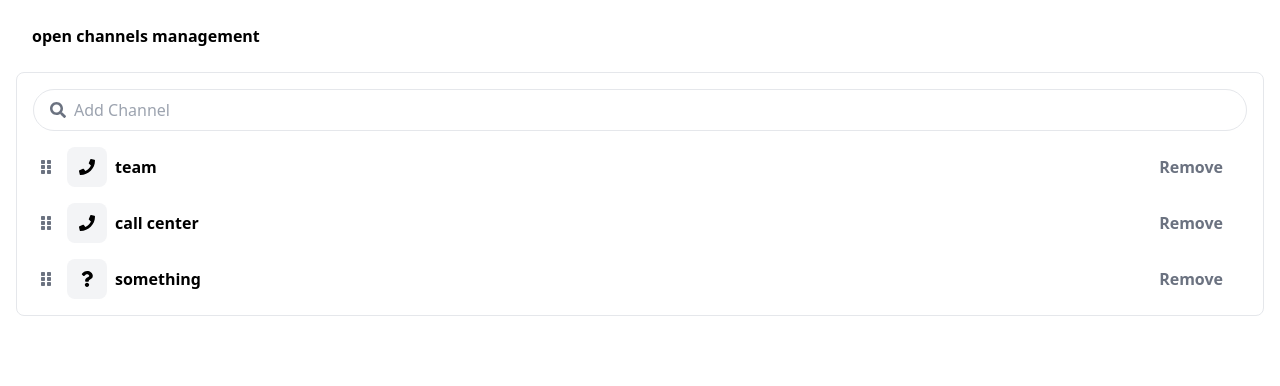
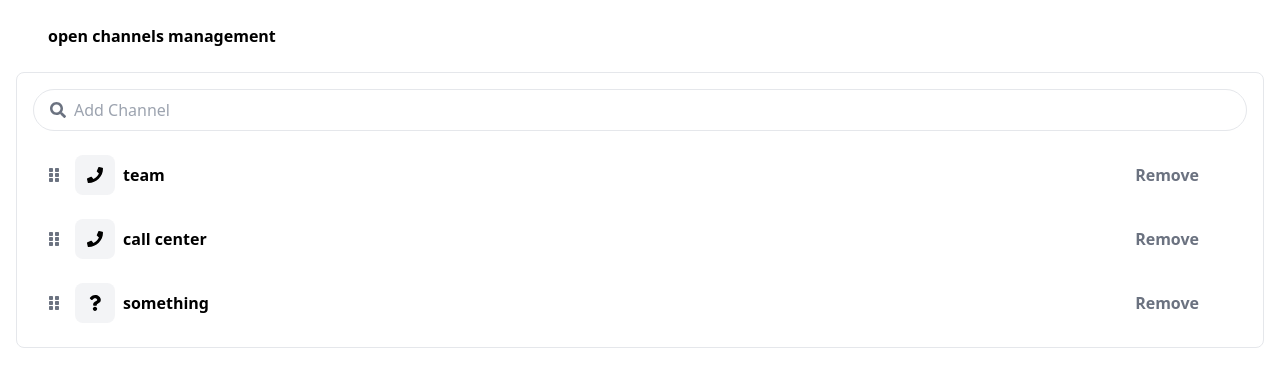
Before and after one commit to SoroushOwji/trengo-task, a Vue app: page / in a window 1280 px wide. Both pictures are taken after a click on the button "open channels management". Shown: the top 386 px of the page. Built offline with nearby package versions, Linux system fonts and the light colour scheme.

Commit message:
feat: list animations

```diff
--- a/src/components/ChannelItem.vue
+++ b/src/components/ChannelItem.vue
@@ -1,12 +1,19 @@
 <template>
   <div
-    class="item flex items-center hover:shadow px-4 rounded cursor-move"
-    draggable="true"
+    :class="{
+      'item flex items-center hover:shadow px-4 m-2 bg-white': true,
+      'cursor-move': draggable,
+      'z-10': dragging,
+      'bg-green-200': hovering
+    }"
+    :draggable="draggable"
+    @dragover="hovering = true"
+    @dragleave="onDragLeave"
     @dragstart="onDragStart"
-    @dragend="dragging=false"
-    @drop="$emit('drop', $event, index)"
+    @dragend="onDragEnd"
+    @drop="onDrop"
   >
-    <font-awesome-icon :icon="gripVertical" class="text-gray-500 font-light mr-2"/>
+    <font-awesome-icon v-if="draggable" :icon="gripVertical" class="text-gray-500 font-light mr-2"/>
     <div class="item__icon bg-gray-100 p-2 border-solid rounded-lg m-2">
       <font-awesome-icon :icon="icon" />
     </div>
@@ -37,6 +44,11 @@ export default {
     index: {
       type: Number,
       required: true
+    },
+    draggable: {
+      type: Boolean,
+      required: false,
+      default: false
     }
   },
   computed: {
@@ -44,14 +56,36 @@ export default {
       return faGripVertical
     }
   },
+  methods: {
+    onDragStart (event) {
+      this.dragging = true
+      this.$emit('dragstart', event, this.index)
+    },
+    onDragEnd () {
+      this.dragging = false
+    },
+    onDrop (event) {
+      this.dragging = false
+      this.hovering = false
+      this.$emit('drop', event, this.index)
+    },
+    onDragLeave () {
+      let ref
+
+      const stopThrottle = () => {
+        ref = setTimeout(() => {
+          this.hovering = false
+        }, 300)
+      }
+
+      clearTimeout(ref)
+      stopThrottle()
+    }
+  },
   data () {
     return {
-      dragging: false
-    }
-  },
-  methods: {
-    onDragStart (event) {
-      this.$emit('dragstart', event, this.index)
+      dragging: false,
+      hovering: false
     }
   }
 }
@@ -66,4 +100,5 @@ export default {
     text-align: center;
   }
 }
+
 </style>
--- a/src/components/ChannelManager.vue
+++ b/src/components/ChannelManager.vue
@@ -18,6 +18,7 @@
           @dragenter.prevent
           class="channel-manager"
         >
+          <transition-group name="list">
             <channel-item
               v-for="(item, index) in list"
               :key="item.id"
@@ -27,10 +28,12 @@
               @remove="removeChannel"
               @drop="dragOver"
               @dragstart="dragStart"
+              :draggable="true"
             />
+          </transition-group>
         </div>
         <div v-if="changed" class="flex items-center justify-end p-2">
-          <button class="btn mr-2" @click="showChannelManagement = false">Cancel</button>
+          <button class="btn mr-2" @click="list = [...originalList]">Cancel</button>
           <!--fixme this is not right man!-->
           <button class="btn btn-primary mr-2" @click="applyChannels">Apply</button>
         </div>
@@ -104,7 +107,6 @@ export default {
     },
     applyChannels () {
       this.originalList = [...this.list]
-      this.showChannelManagement = false
     },
     dragOver (event, index) {
       const itemIndex = +event.dataTransfer.getData('index')
@@ -140,5 +142,23 @@ export default {
 .channel-manager {
   max-height: 400px;
   overflow: auto;
+  overflow-x: hidden;
 }
+.list {
+  transition: 1s;
+  &-move {
+    transition: 1s;
+  }
+  &-enter-active {
+    transition: ease-out .5s;
+  }
+  &-leave-active {
+    transition: ease-in .5s;
+  }
+  &-enter, &-leave-to{
+    opacity: 0;
+    transform: translateX(10px);
+  }
+}
+
 </style>
--- a/src/main.scss
+++ b/src/main.scss
@@ -4,9 +4,10 @@
 
 @layer components {
     .btn {
-        @apply py-2 px-4 font-semibold focus:outline-none focus:text-black hover:bg-gray-100 text-gray-500 rounded-full;
+        @apply py-2 px-8 font-semibold focus:outline-none focus:text-black hover:bg-gray-100 text-gray-500 rounded-full;
+
         &-primary {
-            @apply bg-black text-white
+            @apply bg-black text-white hover:bg-gray-900;
         }
     }
 }
```
Lines whose indentation alone changed are shown as unchanged.
